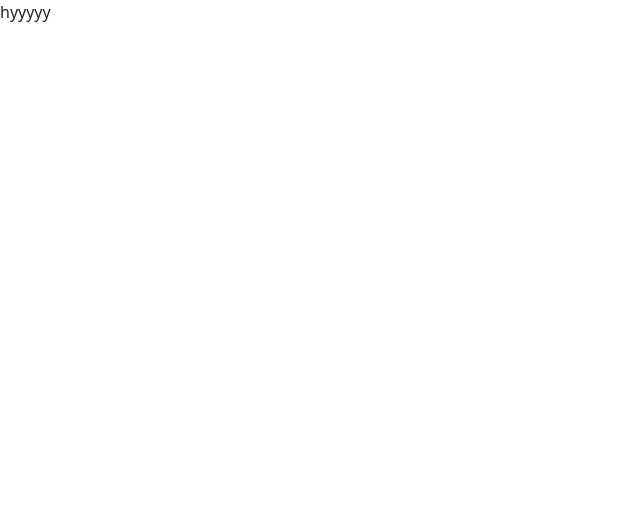
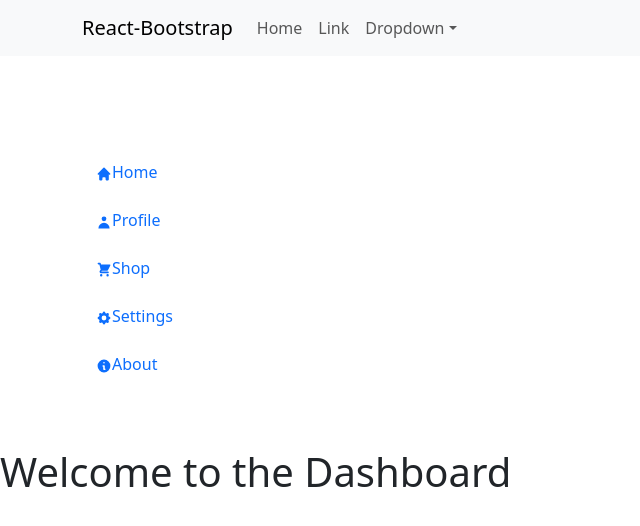
Before and after one commit to SAHOOPRATISHRUTI/MOM-Management-MERN, a React (Create React App) app in the folder mom-fontend/: page /dashboard in a window 1280 px wide. Shown: the top 526 px of the page, without its empty margins (0-640 px from the left). Built offline with nearby package versions, Linux system fonts and the light colour scheme.

Commit message:
dashboard added

```diff
--- a/mom-fontend/package.json
+++ b/mom-fontend/package.json
@@ -5,6 +5,8 @@
   "dependencies": {
     "@emotion/react": "^11.13.3",
     "@emotion/styled": "^11.13.0",
+    "@heroicons/react": "^2.1.5",
+    "@material-tailwind/react": "^2.1.10",
     "@mui/icons-material": "^6.1.6",
     "@mui/material": "^6.1.6",
     "@testing-library/jest-dom": "^5.17.0",
@@ -16,10 +18,13 @@
     "react-bootstrap": "^2.10.5",
     "react-dom": "^18.3.1",
     "react-hook-form": "^7.53.2",
+    "react-icons": "^5.3.0",
     "react-router-dom": "^6.28.0",
     "react-scripts": "5.0.1",
     "react-toastify": "^10.0.6",
     "styled-components": "^6.1.13",
+    "tailwind-merge": "^2.5.4",
+    "tailwindcss": "^3.4.15",
     "web-vitals": "^2.1.4"
   },
   "scripts": {
--- a/mom-fontend/src/component/Dashboard/Dashboard.js
+++ b/mom-fontend/src/component/Dashboard/Dashboard.js
@@ -1,10 +1,13 @@
 import React from 'react'
+import CustomNavbar from '../NavBar/Navbar';
+import MultiLevelSidebar from '../SideBar/Sidebar';
 
 function Dashboard() {
     return (
         <>
 
-        hyyyyy
+        <CustomNavbar/>
+        <MultiLevelSidebar/>
         </>
     )
 }
--- /dev/null
+++ b/mom-fontend/src/component/NavBar/Navbar.js
@@ -0,0 +1,35 @@
+import React from 'react'
+import Container from 'react-bootstrap/Container';
+import Nav from 'react-bootstrap/Nav';
+import Navbar from 'react-bootstrap/Navbar'; // This is the Bootstrap component
+import NavDropdown from 'react-bootstrap/NavDropdown';
+
+function CustomNavbar() {
+  return (
+    <Navbar expand="lg" className="bg-body-tertiary">
+      <Container>
+        <Navbar.Brand href="#home">React-Bootstrap</Navbar.Brand>
+        <Navbar.Toggle aria-controls="basic-navbar-nav" />
+        <Navbar.Collapse id="basic-navbar-nav">
+          <Nav className="me-auto">
+            <Nav.Link href="#home">Home</Nav.Link>
+            <Nav.Link href="#link">Link</Nav.Link>
+            <NavDropdown title="Dropdown" id="basic-nav-dropdown">
+              <NavDropdown.Item href="#action/3.1">Action</NavDropdown.Item>
+              <NavDropdown.Item href="#action/3.2">
+                Another action
+              </NavDropdown.Item>
+              <NavDropdown.Item href="#action/3.3">Something</NavDropdown.Item>
+              <NavDropdown.Divider />
+              <NavDropdown.Item href="#action/3.4">
+                Separated link
+              </NavDropdown.Item>
+            </NavDropdown>
+          </Nav>
+        </Navbar.Collapse>
+      </Container>
+    </Navbar>
+  );
+}
+
+export default CustomNavbar;
--- /dev/null
+++ b/mom-fontend/src/component/SideBar/Sidebar.js
@@ -0,0 +1,43 @@
+import React from "react";
+import { HiHome, HiUser, HiCog, HiShoppingCart, HiInformationCircle } from "react-icons/hi";
+
+const Sidebar = () => {
+  return (
+    <div className="flex">
+      {/* Sidebar */}
+      <div className="bg-blue-600 text-white w-64 p-5">
+        <h1 className="text-2xl font-semibold mb-8">App Name</h1>
+        <nav>
+          <ul>
+            <SidebarItem href="#" icon={<HiHome />} label="Home" />
+            <SidebarItem href="#" icon={<HiUser />} label="Profile" />
+            <SidebarItem href="#" icon={<HiShoppingCart />} label="Shop" />
+            <SidebarItem href="#" icon={<HiCog />} label="Settings" />
+            <SidebarItem href="#" icon={<HiInformationCircle />} label="About" />
+          </ul>
+        </nav>
+      </div>
+
+      {/* Main Content */}
+      <div className="flex-1 p-10">
+        <h1 className="text-3xl font-bold">Welcome to the Dashboard</h1>
+      </div>
+    </div>
+  );
+};
+
+const SidebarItem = ({ href, icon, label }) => {
+  return (
+    <li className="mb-4">
+      <a
+        href={href}
+        className="flex items-center space-x-4 py-2 px-3 rounded-lg hover:bg-blue-700 transition duration-200"
+      >
+        <span className="text-xl">{icon}</span>
+        <span className="text-lg">{label}</span>
+      </a>
+    </li>
+  );
+};
+
+export default Sidebar;
```
Also changed, not shown: 1 other file (tests, documents, lock files or other folders).
